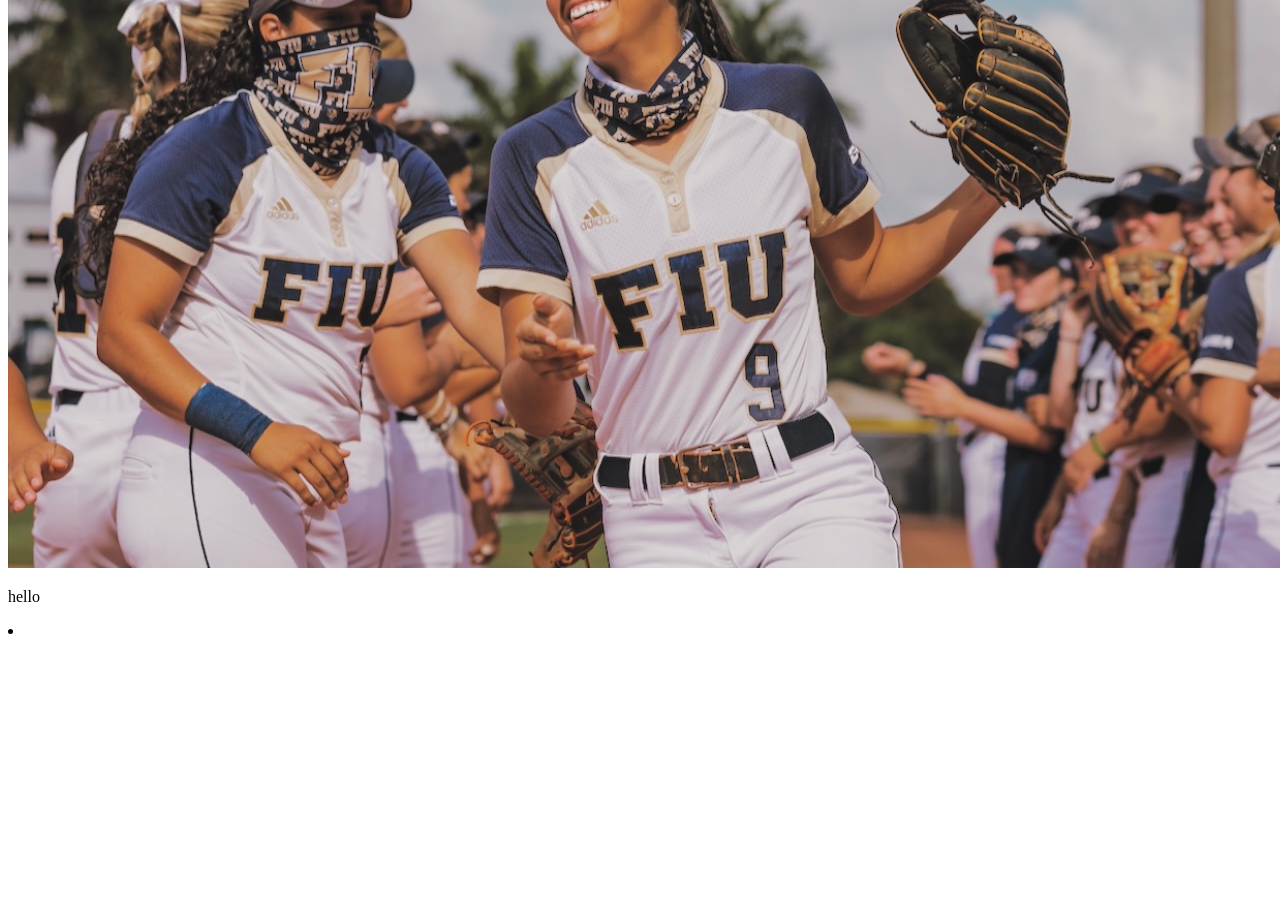
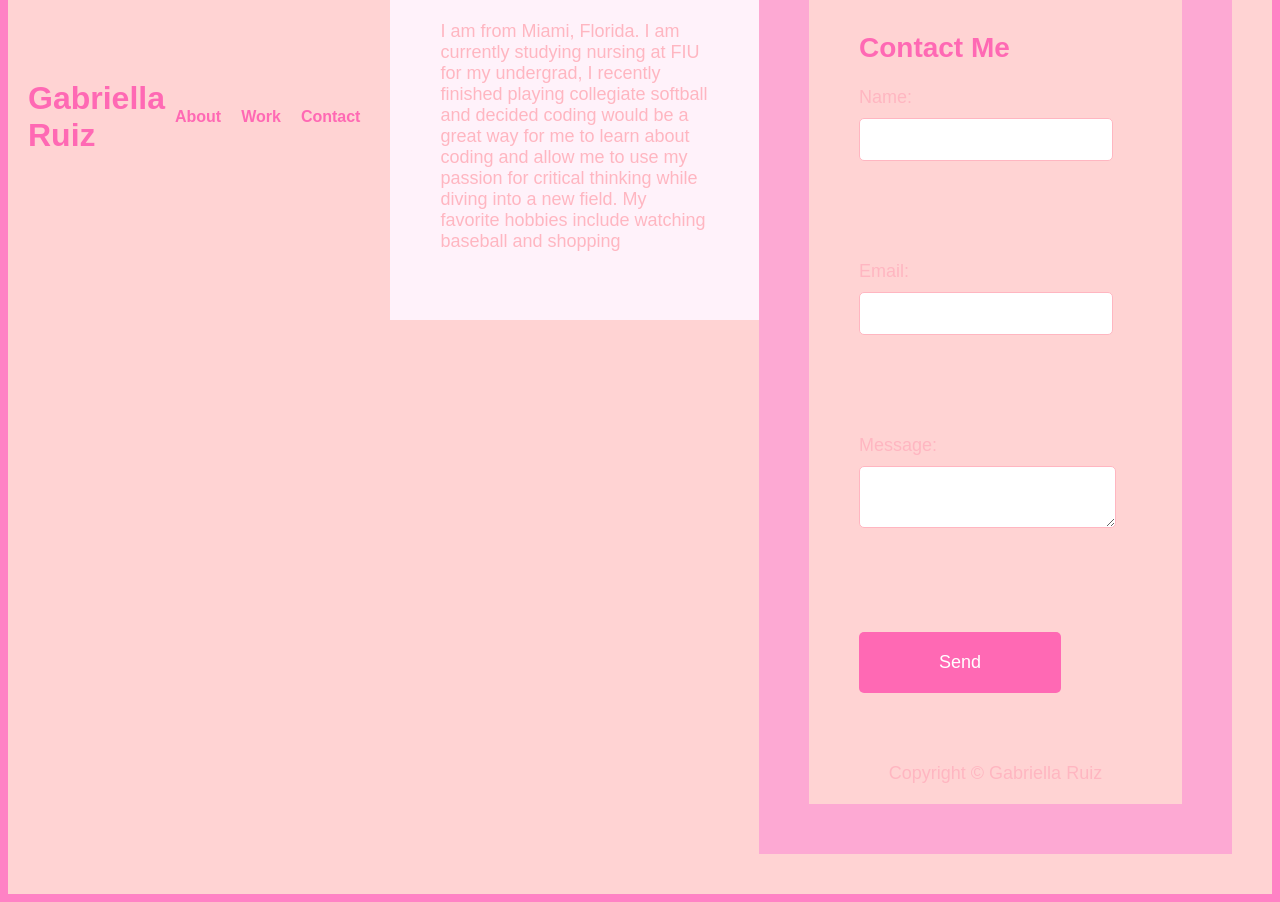
Before and after one commit to ziurgabriella/portfolio, a plain HTML site: page index.html in a window 1280 px wide. Shown: the part 667-1569 px from the top of the page. Before the commit the page ends 1315 px from the top, so only its background shows below. Drawn offline with Linux system fonts and the light colour scheme.

Commit message:
added a css file

```diff
--- a/index.html
+++ b/index.html
@@ -3,6 +3,7 @@
 <head>
     <meta charset="UTF-8">
     <title>My Portfolio</title>
+    <link rel="stylesheet" type="text/css" href="style.css">
     <meta http-equiv="X-UA-Compatible" content="IE=edge">
     <meta name="viewport" content="width=device-width, initial-scale=1.0">
 </head>
@@ -30,25 +31,36 @@
           </section>
           <section id="work">
             <h2>My Work</h2>
-            <h3>student-athlete</h3>
+            <h4>student-athlete</h4>
             <p>
                 I have never had true work experince because I have always
                 taken sports very seriosly. I have been playing softball since
                  the age of 10 and I was very blessed to recieve a full scholarship
                  to attend any univerisity I wanted. For my full four years of college
                  I was a student-athlete which is a full time job in itself.
+
+                <img src="IMG_1335.jpg" alt="Work 1">
             </p>
-            <img src="IMG_1335.jpg" alt="Work 1">
 
 
-                  <p>hello</p>
-                </a>
-              </li>
 
-              <li>
+            <section id="contact">
+                  <h2>Contact Me</h2>
+                <form>
+                  <label for="name">Name:</label>
+                  <input type="text" id="name" name="name" required>
 
+                  <label for="email">Email:</label>
+                  <input type="email" id="email" name="email" required>
 
-    </body>
+                  <label for="message">Message:</label>
+                  <textarea id="message" name="message" required></textarea>
 
-</body>
-</html>
+                  <button type="submit">Send</button>
+                </form>
+              </section>
+              <footer>
+                <p>Copyright © Gabriella Ruiz</p>
+              </footer>
+            </body>
+          </html>
--- /dev/null
+++ b/style.css
@@ -0,0 +1,121 @@
+body {
+    font-family: Arial, sans-serif;
+    margin: 100;
+    padding: 0;
+    background-color: #ff82c5;
+  }
+  header {
+    display: flex;
+    justify-content: space-between;
+    align-items: center;
+    padding: 20px;
+    background-color: #FFD3D3;
+}
+
+header h1 {
+  margin: 100;
+  font-size: 32px;
+  color: #FF69B4;
+}
+header nav ul {
+    display: flex;
+    list-style-type: none;
+    margin: 0;
+    padding: 0;
+  }
+  header nav li {
+    margin: 0 10px;
+  }
+
+  header nav li a {
+    text-decoration: none;
+    color: #FF69B4;
+    font-weight: bold;
+  }
+  section#about {
+    padding: 50px;
+    background-color: #fff2fa;
+  }
+
+  section#about h2 {
+    margin-top: 0;
+    font-size: 28px;
+    color: #FF69B4;
+  }
+
+  section#about p {
+    font-size: 18px;
+    color: #FFB6C1;
+  }
+  section#work {
+    padding: 50px;
+    background-color: #fda9d3;
+  }
+
+  section#work h2 {
+    margin-top: 50;
+    font-size: 30px;
+    color: #fcf5f9;
+  }
+
+  section#work h4 {
+    margin-bottom: 10px;
+    font-size: 24px;
+    color: #f983be;
+  }
+  section#work p {
+    font-size: 18px;
+    color: #FFB6C1;
+  }
+
+  section#work img {
+    max-width: 100%;
+  }
+
+  section#contact {
+    padding: 50px;
+    background-color: #FFD3D3;
+  }
+
+  section#contact h2 {
+    margin-top: 0;
+    font-size: 28px;
+    color: #FF69B4;
+  }
+  section#contact form label {
+    display: block;
+    margin-bottom: 10px;
+    font-size: 18px;
+    color: #FFB6C1;
+  }
+
+  section#contact form input[type="text"],
+  section#contact form input[type="email"],
+  section#contact form textarea {
+    padding: 10px;
+    margin-bottom: 100px;
+    font-size: 18px;
+    color: #555;
+    border: 1px solid #FFB6C1;
+    border-radius: 5px;
+  }
+  section#contact form button[type="submit"] {
+    padding: 20px 80px;
+    background-color: #FF69B4;
+    color: #FFF;
+    font-size: 18px;
+    border: none;
+    border-radius: 5px;
+    cursor: pointer;
+  }
+  footer {
+    text-align: center;
+    padding: 20px;
+    background-color: #FFD3D3;
+  }
+
+  footer p {
+    margin: 0;
+    font-size: 14px;
+    color: #FFB6C1;
+  }
```
